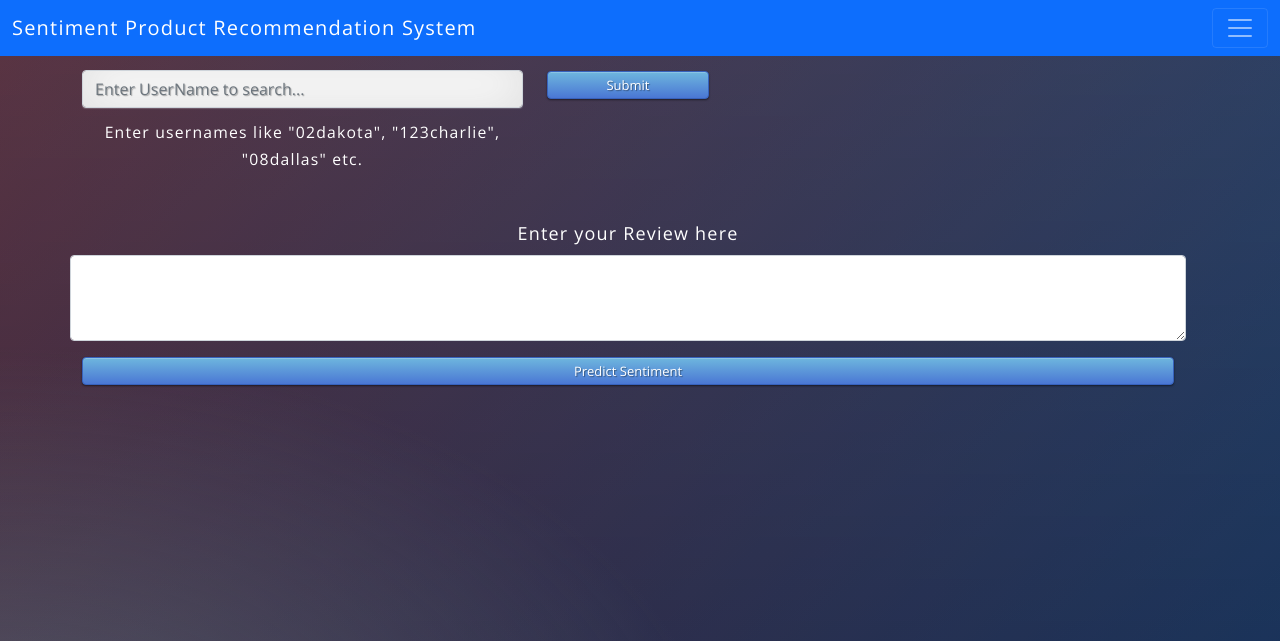
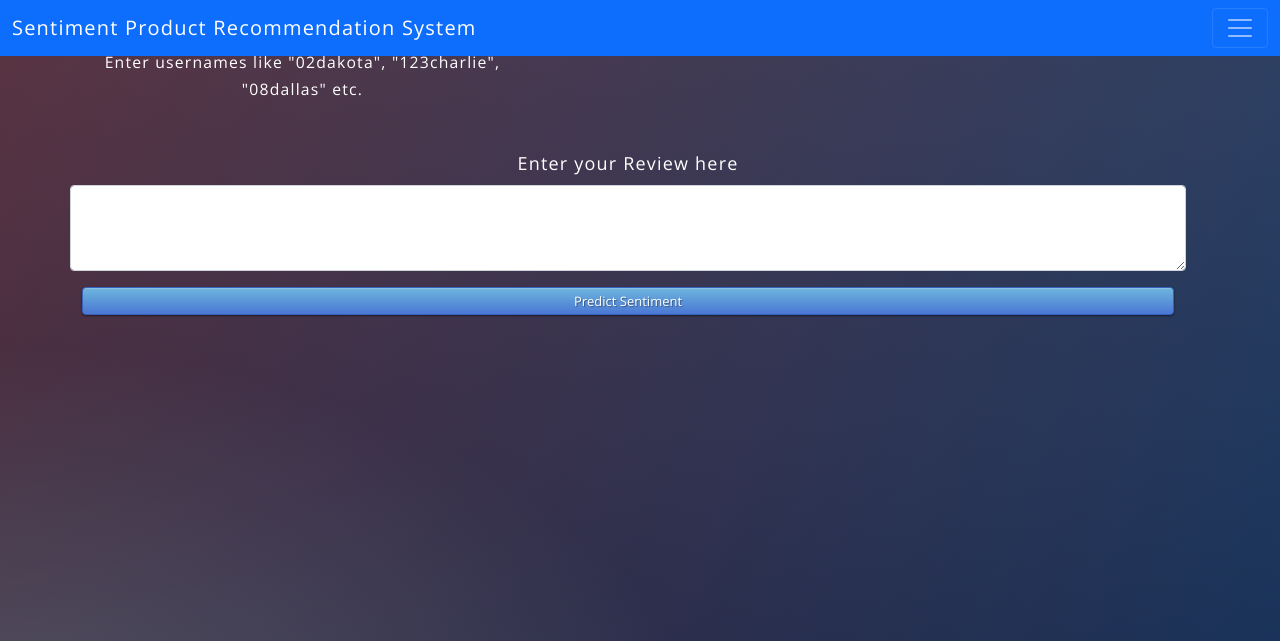
Before and after one commit to Ninkal007/Senti-Recom-Nik, a Python web app: template templates/index.html in a window 1280 px wide. Shown: the top 641 px of the page. Run offline with Jinja, Linux system fonts and the light colour scheme; the template is opened without the code that fills it, so the values that code supplies are empty.

Commit message:
changes to styling

```diff
--- a/templates/index.html
+++ b/templates/index.html
@@ -35,7 +35,7 @@
       </div>
     </nav>
 
-    <div class="container" style="margin-top: 70px">
+    <div class="container" >
       <form action="/predict" method="post">
         <div class="row vstack gap-3">
           <div class="row">
```
